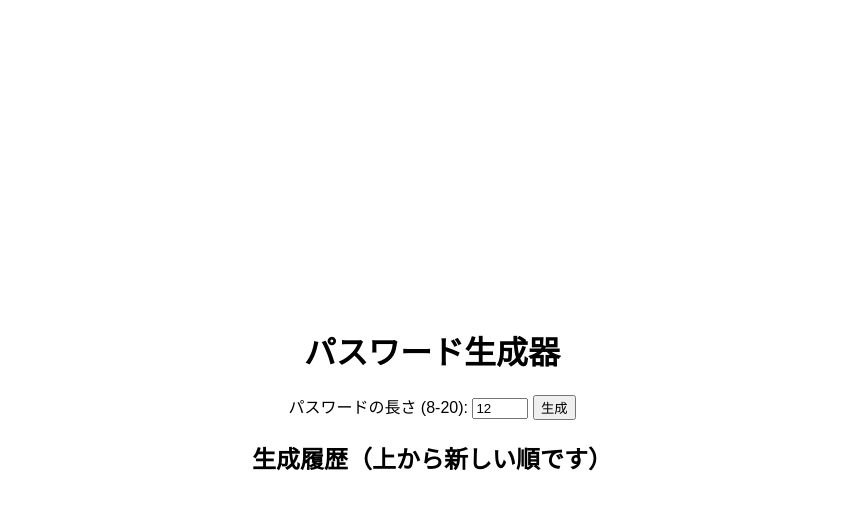
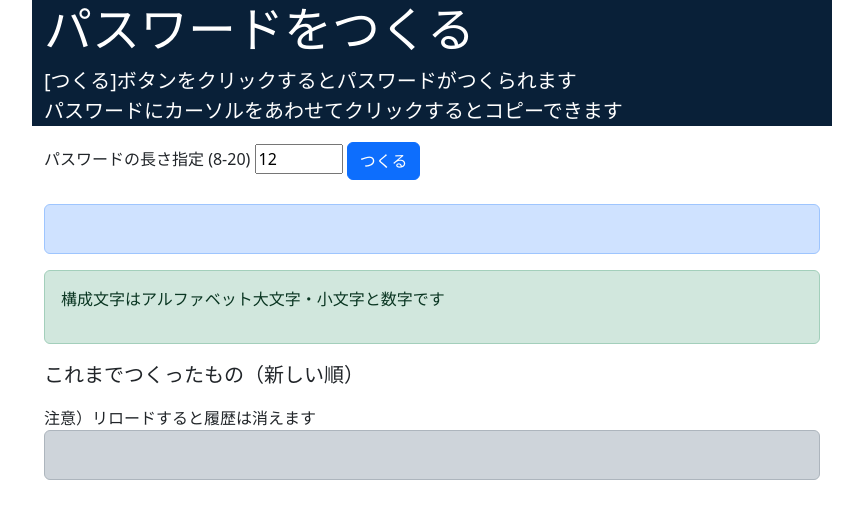
Before and after one commit to tonytani37/password, a plain HTML site: page index.html in a window 1280 px wide. Shown: the whole page, without its empty margins (208-1071 px from the left). Drawn offline with nearby package versions, Linux system fonts and the light colour scheme.

Commit message:
2024/10/31 21:35

```diff
--- a/index.html
+++ b/index.html
@@ -3,53 +3,68 @@
 <head>
     <meta charset="UTF-8">
     <meta name="viewport" content="width=device-width, initial-scale=1.0">
-    <title>パスワード生成器</title>
-    <!-- <link href="https://cdn.jsdelivr.net/npm/bootstrap@5.3.2/dist/css/bootstrap.min.css" rel="stylesheet" integrity="sha384-T3c6CoIi6uLrA9TneNEoa7RxnatzjcDSCmG1MXxSR1GAsXEV/Dwwykc2MPK8M2HN" crossorigin="anonymous"> -->
-    <!-- <link rel="stylesheet" href="styles.css"> -->
+    <title>パスワードがつくれるよ</title>
+    <link href="https://cdn.jsdelivr.net/npm/bootstrap@5.3.2/dist/css/bootstrap.min.css" rel="stylesheet" integrity="sha384-T3c6CoIi6uLrA9TneNEoa7RxnatzjcDSCmG1MXxSR1GAsXEV/Dwwykc2MPK8M2HN" crossorigin="anonymous">
+    <link rel="stylesheet" href="styles.css">
     <style>
-        body {
-            font-family: Arial, sans-serif;
-            display: flex;
-            flex-direction: column;
-            align-items: center;
-            justify-content: center;
-            height: 100vh;
-            margin: 0;
+        .custom-container {
+            max-width: 800px;
+            margin: 0 auto; /* 中央揃え */
         }
-        .container {
-            text-align: center;
-        }
-        .history {
-            margin-top: 20px;
+        .custom-jumbotron {
+            background-color: #092038; /* 希望する背景色を指定 */
+            color : #ffff;
             max-width: 800px;
-            /* word-wrap: break-word; */
-        }
-        .copy-message {
-            color: green;
-            margin-top: 10px;
+            margin: 0 auto; /* 中央揃え */
         }
         .password-item {
-            cursor: pointer;
-            color: blue;
+            cursor: pointer; /* パスワードをクリックするときのカーソル形状（指差し） */
+            color: rgb(42, 56, 180); /* パスワードの色 */
         }
     </style>
 </head>
 <body>
+    <div class="jumbotron custom-jumbotron jumbotron-fluid">
         <div class="container">
-        <h1>パスワード生成器</h1>
-        <label for="length">パスワードの長さ (8-20):</label>
+          <h1 class="display-5">パスワードをつくる</h1>
+          <p class="lead">
+            [つくる]ボタンをクリックするとパスワードがつくられます
+          <br>
+            パスワードにカーソルをあわせてクリックするとコピーできます
+        </p>
+        </div>
+    </div>
+    <div class="container-sm custom-container">
+        <label for="length">パスワードの長さ指定 (8-20)</label>
         <input type="number" id="length" name="length" min="8" max="20" value="12">
-        <button onclick="generatePassword()">生成</button>
+        <button onclick="generatePassword()"  class="btn btn-primary">つくる</button>
+        <br><br>
+        <div class="alert alert-primary" role="alert">
             <p id="password" onclick="copyPassword(this)" class="password-item"></p>
+        </div>
+        <div class="alert alert-success" role="alert">
+            <p id="message" class="message"></p>
             <p id="copy-message" class="copy-message"></p>
+
+        </div>
         <div class="history">
-            <h2>生成履歴（上から新しい順です）</h2>
+            <p class="lead">これまでつくったもの（新しい順）</p>
+             注意）リロードすると履歴は消えます
+            <div class="alert alert-dark" role="alert">
                 <ul id="history"></ul>
             </div>
         </div>
 
+    </div>
     <script>
+        document.addEventListener('DOMContentLoaded', function() {
+        // 初期画面がロードされたときに実行される処理
+            const messageElement = document.getElementById('message');
+            messageElement.textContent = '構成文字はアルファベット大文字・小文字と数字です';
+        });
+
         function generatePassword() {
+        // つくるボタンがクリックさえrたときに実行される処理
             const length = document.getElementById('length').value;
             const charset = "abcdefghijklmnopqrstuvwxyzABCDEFGHIJKLMNOPQRSTUVWXYZ0123456789";
             let password = "";
@@ -60,10 +75,12 @@
             const passwordElement = document.getElementById('password');
             passwordElement.textContent = password;
             addToHistory(password);
-            document.getElementById('copy-message').textContent = ""; // Clear copy message
+            document.getElementById('copy-message').textContent = " "; // Clear copy message
+            document.getElementById('message').textContent = "構成文字はアルファベット大文字・小文字と数字です";
         }
 
         function addToHistory(password) {
+        // 作成履歴を画面表示するために実行される処理
             const historyList = document.getElementById('history');
             const listItem = document.createElement('li');
             listItem.textContent = password;
@@ -74,8 +91,10 @@
 
         function copyPassword(element) {
             const password = element.textContent;
+        // パスワードを選択してクリックしたときに実行される処理
             navigator.clipboard.writeText(password).then(() => {
-                document.getElementById('copy-message').textContent = "パスワードがコピーされました！";
+                document.getElementById('copy-message').textContent = "パスワード「 "+password+" 」をコピーしました！";
+                document.getElementById('message').textContent = " "; //初期表示メッセージをクリア
             }).catch(err => {
                 console.error('Failed to copy: ', err);
             });
```
Lines whose indentation alone changed are shown as unchanged.
